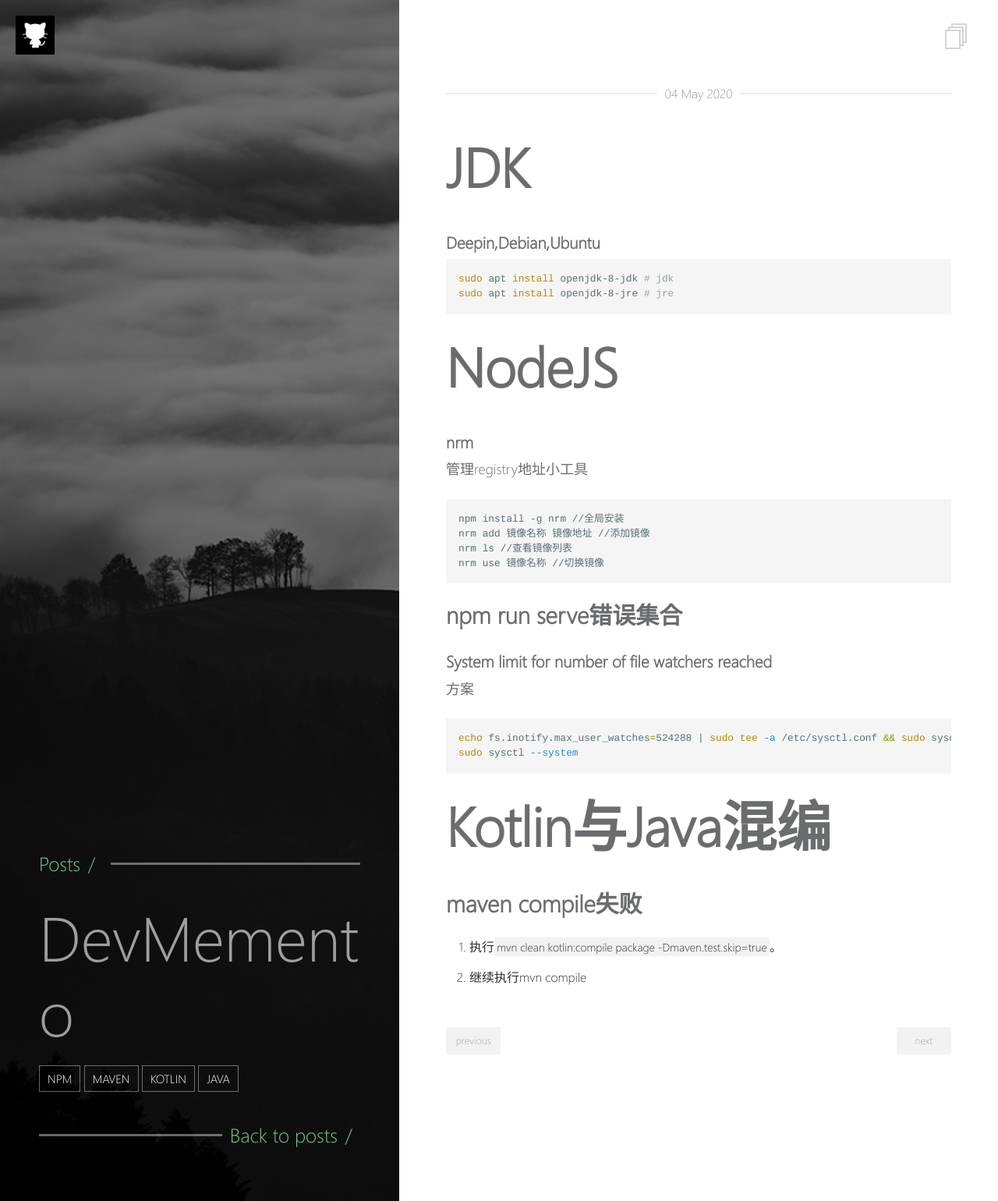
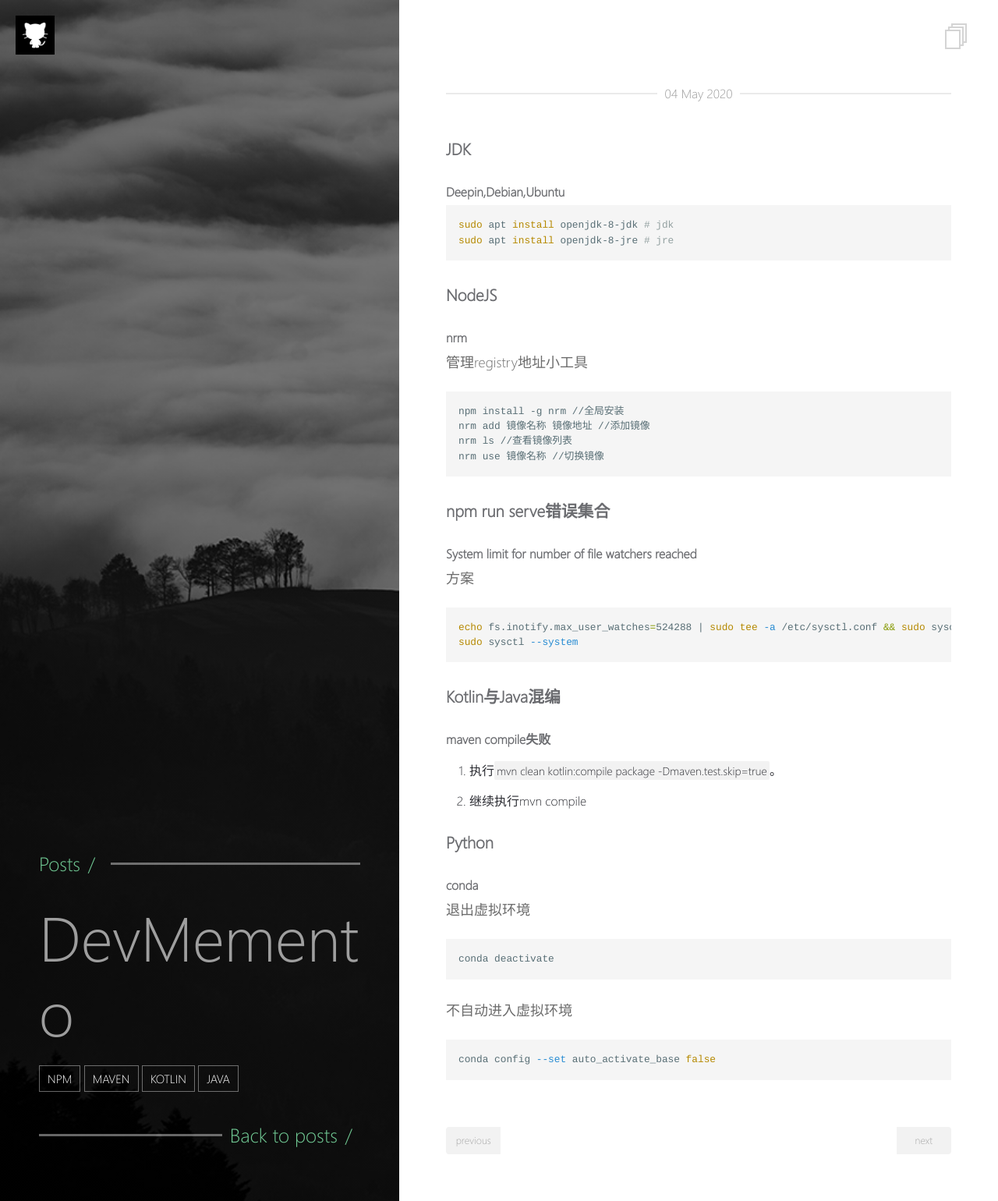
Before and after one commit to nandem/nandem.github.io, a Jekyll site: the page built from _posts/2020-05-04-DevMemento.md, in a window 1280 px wide. Shown: the whole page at 78% size. Built offline with Jekyll 4.4.1, drawn with Linux system fonts in a browser that asks for light colours.

Commit message:
Update 2020-05-04-DevMemento.md

````diff
--- a/_posts/2020-05-04-DevMemento.md
+++ b/_posts/2020-05-04-DevMemento.md
@@ -10,15 +10,15 @@ tags:
   - java
 ---
 
-# JDK
-### Deepin,Debian,Ubuntu
+### JDK
+#### Deepin,Debian,Ubuntu
 ```bash
 sudo apt install openjdk-8-jdk # jdk
 sudo apt install openjdk-8-jre # jre
 ```
 
-# NodeJS
-### nrm
+### NodeJS
+#### nrm
 管理registry地址小工具
 ```
 npm install -g nrm //全局安装
@@ -27,8 +27,8 @@ nrm ls //查看镜像列表
 nrm use 镜像名称 //切换镜像
 ```
 
-## npm run serve错误集合
-### System limit for number of file watchers reached
+### npm run serve错误集合
+#### System limit for number of file watchers reached
 方案
 ```bash
 echo fs.inotify.max_user_watches=524288 | sudo tee -a /etc/sysctl.conf && sudo sysctl -p
@@ -36,7 +36,19 @@ sudo sysctl --system
 ```
 
 
-# Kotlin与Java混编
-## maven compile失败
+### Kotlin与Java混编
+#### maven compile失败
 1. 执行```mvn clean kotlin:compile package -Dmaven.test.skip=true```。
 2. 继续执行mvn compile
+
+### Python
+#### conda
+退出虚拟环境
+```shell
+conda deactivate
+```
+
+不自动进入虚拟环境
+```shell
+conda config --set auto_activate_base false
+```
````
